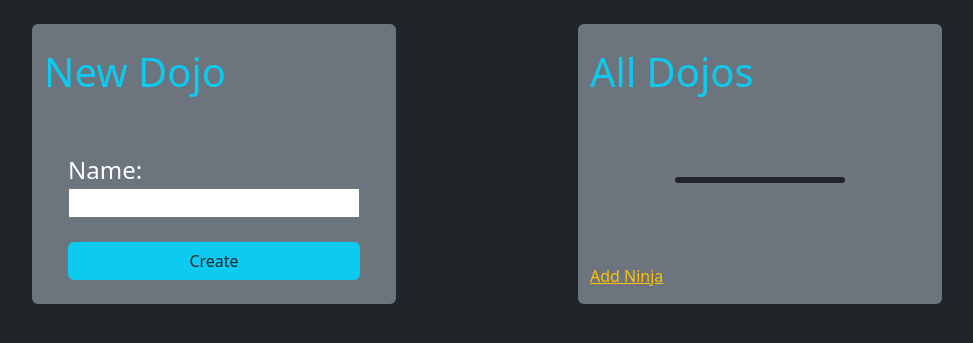
After one commit to Hokusai12/Python_Dojo, a Flask app: page /dojos in a window 1280 px wide. The commit adds this page. Shown: the top 343 px of the page, without its empty margins (153-1126 px from the left). Run offline with Flask 2, Linux system fonts and the light colour scheme; data that the repository does not hold is empty.

Commit message:
Finished a few Flask+MySQL Assignments

```diff
--- /dev/null
+++ b/flask_mysql/dojos_and_ninjas/flask_app/__init__.py
@@ -0,0 +1,3 @@
+from flask import Flask
+app = Flask(__name__)
+app.secret_key = "UK7t|>Td*uZ#\Cb7Eh-7"
--- /dev/null
+++ b/flask_mysql/dojos_and_ninjas/flask_app/controllers/dojos.py
@@ -0,0 +1,24 @@
+from flask import redirect, render_template, request
+from flask_app import app
+from flask_app.models.dojo import Dojo
+
+@app.route("/dojos")
+def show_dojos():
+    dojos = Dojo.get_dojos()
+    return render_template("dojos.html", dojos=dojos)
+
+@app.route("/dojos/create-dojo", methods=['POST'])
+def create_dojo():
+    data = {
+        'name': request.form['name']
+    }
+    Dojo.save_dojo(data)
+    return redirect("/dojos")
+
+@app.route("/dojos/<int:id>")
+def show_dojo(id):
+    data = {
+        'id': id
+    }
+    dojo = Dojo.get_dojo_with_ninjas(data)
+    return render_template("select_dojo.html", dojo=dojo)
--- /dev/null
+++ b/flask_mysql/dojos_and_ninjas/flask_app/models/dojo.py
@@ -0,0 +1,46 @@
+from flask_app.config.mysqlconnection import connectToMySQL
+from flask_app.models.ninja import Ninja
+
+class Dojo:
+    def __init__(self, data):
+        self.id = data['id']
+        self.name = data['name']
+        self.created_at = data['created_at']
+        self.updated_at = data['updated_at']
+        self.ninjas = []
+
+    @classmethod
+    def get_dojos(cls):
+        query = "SELECT * FROM dojos;"
+        results = connectToMySQL('dojos_and_ninjas_schema').query_db(query)
+        dojos = []
+
+        for dojo in results:
+            dojos.append(cls(dojo))
+
+        return dojos
+
+    @classmethod
+    def get_dojo_with_ninjas(cls, data):
+        query = "SELECT * FROM dojos LEFT JOIN ninjas ON dojos.id=ninjas.dojo_id WHERE dojos.id=%(id)s;"
+        result = connectToMySQL("dojos_and_ninjas_schema").query_db(query, data)
+        dojo = cls(result[0])
+
+        for row in result:
+            ninja_data = {
+                'id': row['ninjas.id'],
+                'first_name': row['first_name'],
+                'last_name': row['last_name'],
+                'age': row['age'],
+                'created_at': row['ninjas.created_at'],
+                'updated_at': row['ninjas.updated_at']
+            }
+            dojo.ninjas.append( Ninja(ninja_data) )
+
+        return dojo
+
+    @classmethod
+    def save_dojo(cls, data):
+        query = "INSERT INTO dojos (name, created_at, updated_at) VALUES (%(name)s, NOW(), NOW());"
+        print(query)
+        return connectToMySQL("dojos_and_ninjas_schema").query_db(query, data)
--- /dev/null
+++ b/flask_mysql/dojos_and_ninjas/flask_app/templates/dojos.html
@@ -0,0 +1,33 @@
+<!DOCTYPE html>
+<html lang="en">
+<head>
+    <meta charset="UTF-8">
+    <meta http-equiv="X-UA-Compatible" content="IE=edge">
+    <meta name="viewport" content="width=device-width, initial-scale=1.0">
+    <link href="https://cdn.jsdelivr.net/npm/bootstrap@5.3.0-alpha1/dist/css/bootstrap.min.css" rel="stylesheet" integrity="sha384-GLhlTQ8iRABdZLl6O3oVMWSktQOp6b7In1Zl3/Jr59b6EGGoI1aFkw7cmDA6j6gD" crossorigin="anonymous">
+    <title>Dojos</title>
+</head>
+<body class="bg-dark">
+    <div class="container d-flex p-4 justify-content-between">
+        <div id="new-dojo" class="container d-flex flex-column bg-secondary col-4 gap-4 pt-4 rounded">
+            <h1 class="text-info align-self-start">New Dojo</h1>
+            <form class="d-flex flex-fill flex-column gap-4 p-4 justify-content-between" action="/dojos/create-dojo" method="POST">
+                <div class="name-field d-flex flex-column">
+                    <label class="text-white fs-4" for="name">Name: </label>
+                    <input type="text" name="name" id="name">
+                </div>
+                <input class="btn bg-info text-dark" type="submit" value="Create">
+            </form>
+        </div>
+        <div id="all-dojos" class="container d-flex flex-column bg-secondary col-4 pr-4 pl-4 pt-4 justify-content-between rounded">
+            <h1 class="align-self-start text-info mb-4">All Dojos</h1>
+            <div id="dojo_list" class="container col-4 border border-3 border-dark rounded col-6">
+                {% for dojo in dojos %}
+                    <p><a class="text-warning" href={{"/dojos/" + dojo['id']|string}}>{{dojo['name']}}</a></p>
+                {% endfor %}
+            </div>
+            <p class="mt-4"><a class="text-warning" href="/ninjas">Add Ninja</a></p>
+        </div>
+    </div>
+</body>
+</html>
--- /dev/null
+++ b/flask_mysql/dojos_and_ninjas/server.py
@@ -0,0 +1,6 @@
+from flask_app import app
+from flask_app.controllers import dojos
+from flask_app.controllers import ninjas
+
+if __name__ == "__main__":
+    app.run(debug=True)
--- /dev/null
+++ b/flask_mysql/user_cr/flask_app/__init__.py
@@ -0,0 +1,3 @@
+from flask import Flask
+app = Flask(__name__)
+app.secret_key = "users_key"
--- a/flask_mysql/user_cr/templates/create_user.html
+++ b/flask_mysql/user_cr/flask_app/templates/create_user.html
@@ -25,7 +25,7 @@
             </div>
             <input class="btn btn-outline-info border-4 rounded-pill bg-white text-black mt-4" type="submit" value="Create">
         </form>
-        <a href="/users">Back to User List</a>
+        <a href="/users">Back to Home</a>
     </div>
 </body>
 </html>
--- a/flask_mysql/user_cr/templates/specific_user.html
+++ b/flask_mysql/user_cr/flask_app/templates/specific_user.html
@@ -5,7 +5,7 @@
     <meta http-equiv="X-UA-Compatible" content="IE=edge">
     <meta name="viewport" content="width=device-width, initial-scale=1.0">
     <link href="https://cdn.jsdelivr.net/npm/bootstrap@5.3.0-alpha1/dist/css/bootstrap.min.css" rel="stylesheet" integrity="sha384-GLhlTQ8iRABdZLl6O3oVMWSktQOp6b7In1Zl3/Jr59b6EGGoI1aFkw7cmDA6j6gD" crossorigin="anonymous">
-    <title>Read (One)</title>
+    <title>Read {{user['id']}}</title>
 </head>
 <body>
     <h1>User {{user['id']}}</h1>
@@ -15,5 +15,7 @@
         <p>Created On: {{user['created_at']}}</p>
         <p>Last Updated On: {{user['updated_at']}}</p>
     </div>
+    <p><a href={{user['id']|string + "/edit"}}>Edit</a> | <a href={{user['id']|string + "/delete"}}>Delete</a></p>
+    <p><a href="/users">Back to Home</a></p>
 </body>
 </html>
--- a/flask_mysql/user_cr/templates/users.html
+++ b/flask_mysql/user_cr/flask_app/templates/users.html
@@ -17,6 +17,7 @@
                     <th>Full Name</th>
                     <th>Email</th>
                     <th>Created At</th>
+                    <th>Updated At</th>
                     <th>Actions</th>
                 </tr>
             <thead>
@@ -27,7 +28,8 @@
                     <td>{{user['first_name'] + " " + user['last_name']}}</td>
                     <td>{{user['email']}}</td>
                     <td>{{user['created_at']}}</td>
-                    <td><a href={{"/users/" + user['id']|string}}>Show</a> | <a>Edit</a> | <a>Delete</a></td>
+                    <td>{{user['updated_at']}}</td>
+                    <td><a href={{"users/" + user['id']|string}}>Show</a> | <a href={{"users/" + user['id']|string + "/edit"}}>Edit</a> | <a href={{"users/" + user['id']|string + "/delete"}}>Delete</a></td>
                 </tr>
                 {% endfor %}
             </tbody>
```
Also changed, not shown: flask_mysql/dojos_and_ninjas/flask_app/controllers/ninjas.py (added, +21 -0 lines), flask_mysql/dojos_and_ninjas/flask_app/models/ninja.py (added, +16 -0 lines), flask_mysql/dojos_and_ninjas/flask_app/templates/ninja_form.html (added, +31 -0 lines), flask_mysql/dojos_and_ninjas/flask_app/templates/select_dojo.html (added, +32 -0 lines), flask_mysql/user_cr/flask_app/config/mysqlconnection.py (added, +38 -0 lines), flask_mysql/user_cr/flask_app/controllers/users.py (added, +50 -0 lines), flask_mysql/user_cr/flask_app/models/user.py (renamed from flask_mysql/user_cr/users.py, +19 -1 lines), flask_mysql/user_cr/flask_app/templates/edit_user.html (added, +23 -0 lines), flask_mysql/user_cr/server.py (+2 -29 lines), flask_mysql/dojos_and_ninjas/flask_app/config/mysqlconnection.py (renamed from flask_mysql/user_cr/mysqlconnection.py), flask_mysql/user_cr/flask_app/templates/reroute.html (renamed from flask_mysql/user_cr/templates/reroute.html).
